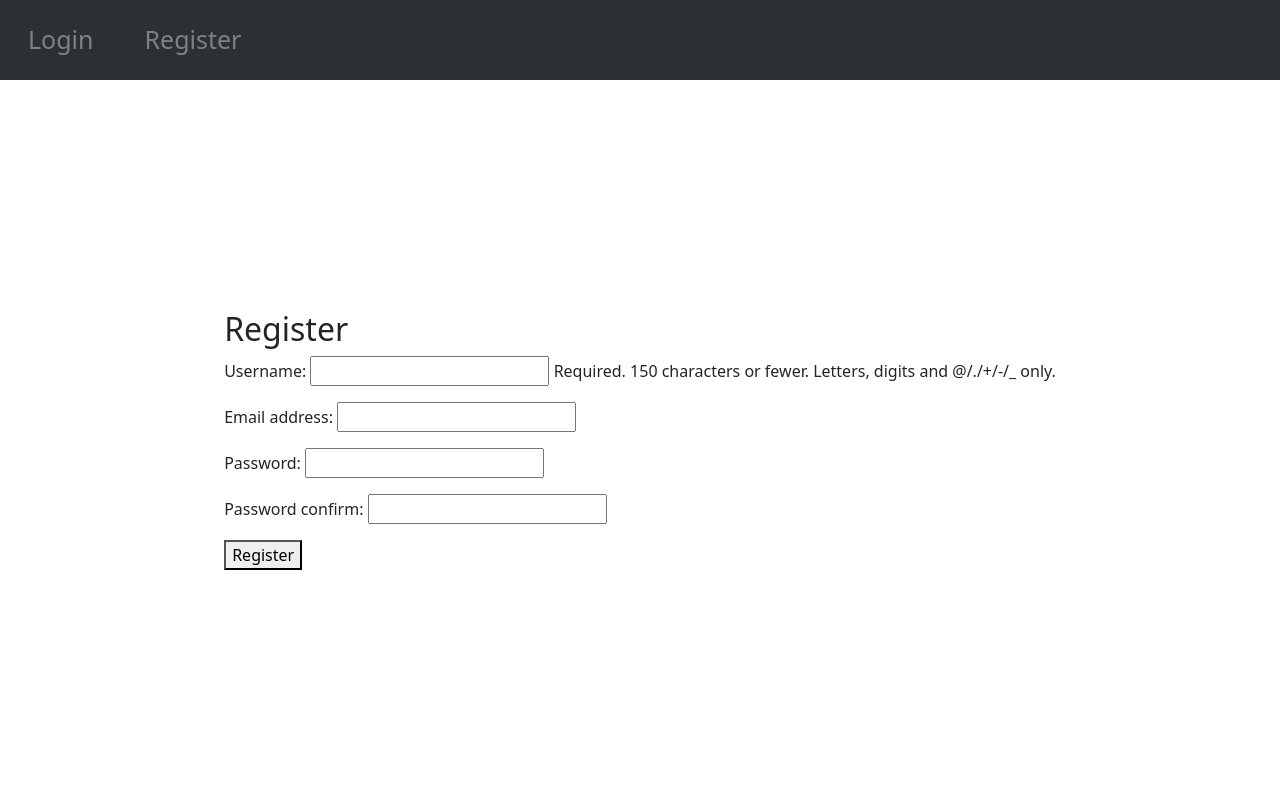
After one commit to m1h1r-a/Stock-Anomaly-Detector, a Django app: page /register/ in a window 1280 px wide. The commit adds this page. Run offline with Django 5.2, Linux system fonts and the light colour scheme.

Commit message:
registration done

```diff
--- a/users/forms.py
+++ b/users/forms.py
@@ -1,5 +1,24 @@
 from django import forms
+from django.contrib.auth.models import User
+
 
 class LoginForm(forms.Form):
-    username=forms.CharField()
-    password=forms.CharField(widget=forms.PasswordInput)
+    username = forms.CharField()
+    password = forms.CharField(widget=forms.PasswordInput)
+
+
+class RegistrationForm(forms.ModelForm):
+    password = forms.CharField(widget=forms.PasswordInput)
+    password_confirm = forms.CharField(widget=forms.PasswordInput)
+
+    class Meta:
+        model = User
+        fields = ["username", "email", "password"]
+
+    def clean(self):
+        cleaned_data = super().clean()
+        password = cleaned_data.get("password")
+        password_confirm = cleaned_data.get("password_confirm")
+
+        if password != password_confirm:
+            raise forms.ValidationError("Passwords do not match")
--- a/users/templates/users/index.html
+++ b/users/templates/users/analytics.html
@@ -1,4 +1,4 @@
 {% extends 'users/base.html' %}
 {% block body %}
-<h1>Index Page</h1>
+<h1>Analytics</h1>
 {% endblock %}
--- a/users/templates/users/base.html
+++ b/users/templates/users/base.html
@@ -50,7 +50,7 @@
 
         <meta charset="utf-8">
         <meta name="viewport" content="width=device-width, initial-scale=1">
-        <title>Anomaly Detector</title>
+        <title>DBMS</title>
     </head>
     <body>
         {% if request.user.is_authenticated %}
@@ -65,6 +65,7 @@
 
             <div class="navbar navbar-expand-lg bg-body-tertiary" data-bs-theme="dark">
                 <a href="/users/login">Login</a>
+                <a href="/users/register">Register</a>
             </div>
 
         {% endif %}
--- /dev/null
+++ b/users/templates/users/dashboard.html
@@ -0,0 +1,4 @@
+{% extends 'users/base.html' %}
+{% block body %}
+<h1>Dashboard</h1>
+{% endblock %}
--- /dev/null
+++ b/users/templates/users/register.html
@@ -0,0 +1,12 @@
+{% extends 'users/base.html' %}
+
+{% block body %}
+<div>
+    <h2>Register</h2>
+    <form method="post">
+        {% csrf_token %}
+        {{ form.as_p }}
+        <button type="submit">Register</button>
+    </form>
+</div>
+{% endblock %}
--- a/users/urls.py
+++ b/users/urls.py
@@ -3,8 +3,10 @@ from django.urls import path
 from . import views
 
 urlpatterns = [
+    path("register/", views.register, name="register"),
     path("login/", views.user_login, name="login"),
     path("logout/", views.user_logout, name="logout"),
     path("", views.home, name="home"),
-    path("index/", views.index, name="index"),
+    path("dashbaord/", views.dashboard, name="dashboard"),
+    path("analytics/", views.analytics, name="analytics"),
 ]
--- a/users/views.py
+++ b/users/views.py
@@ -1,9 +1,10 @@
 from django.contrib.auth import authenticate, login, logout
 from django.contrib.auth.decorators import login_required
+from django.contrib.auth.models import User
 from django.http import HttpResponse
-from django.shortcuts import render
+from django.shortcuts import redirect, render
 
-from .forms import LoginForm
+from .forms import LoginForm, RegistrationForm
 
 
 # Create your views here.
@@ -17,7 +18,7 @@ def user_login(request):
             )
             if user is not None:
                 login(request, user)
-                return render(request, "users/index.html")
+                return render(request, "users/dashboard.html")
             else:
                 return render(request, "users/home.html")
     else:
@@ -26,9 +27,28 @@ def user_login(request):
     return render(request, "users/login.html", {"form": form})
 
 
+def register(request):
+    if request.method == "POST":
+        form = RegistrationForm(request.POST)
+        if form.is_valid():
+            user = form.save(commit=False)
+            user.set_password(form.cleaned_data["password"])
+            user.save()
+            return redirect("login")  # Redirect to login page after registration
+    else:
+        form = RegistrationForm()
+
+    return render(request, "users/register.html", {"form": form})
+
+
 @login_required
-def index(request):
-    return render(request, "users/index.html")
+def dashboard(request):
+    return render(request, "users/dashboard.html")
+
+
+@login_required
+def analytics(request):
+    return render(request, "users/analytics.html")
 
 
 def home(request):
```
Also changed, not shown: db.sqlite3.
